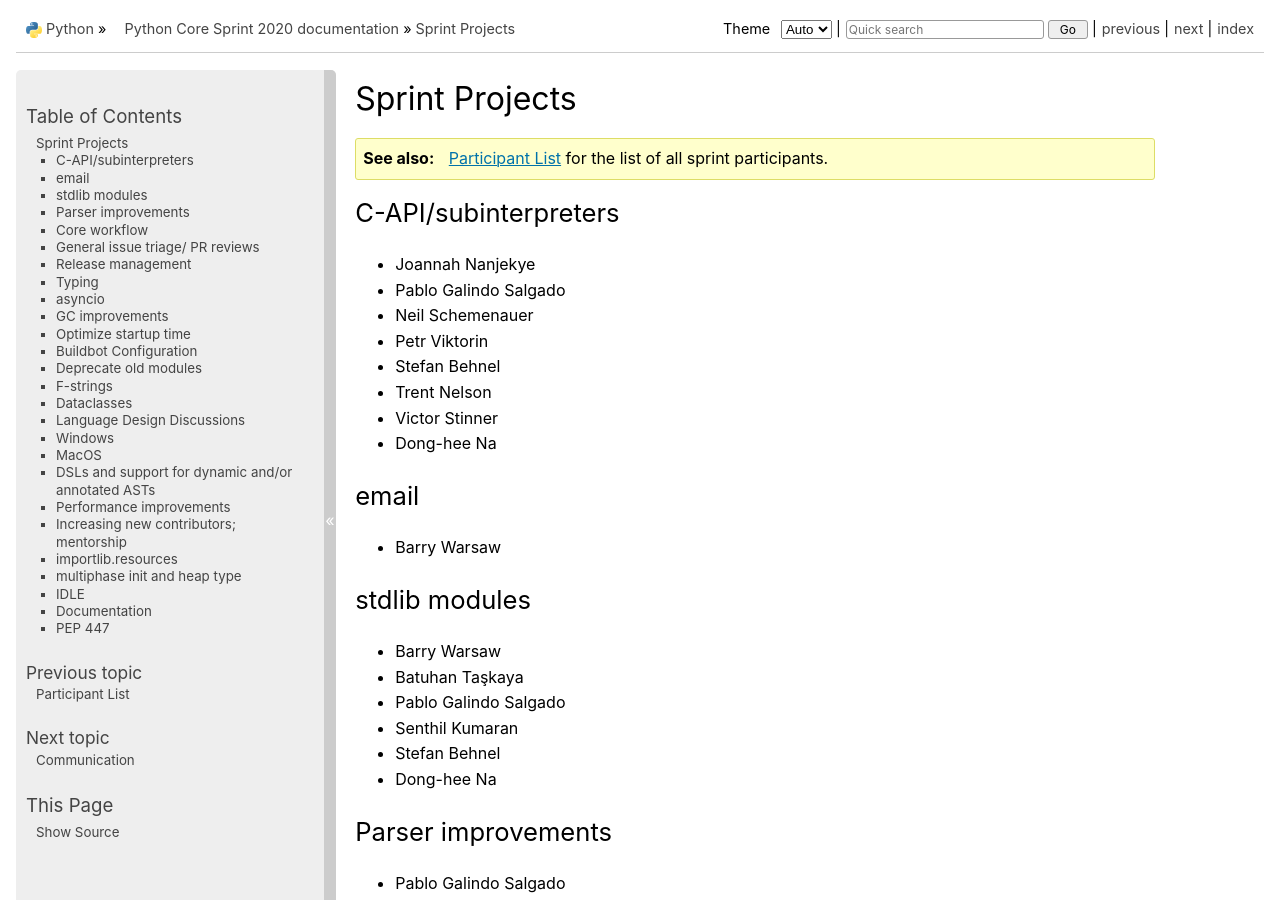
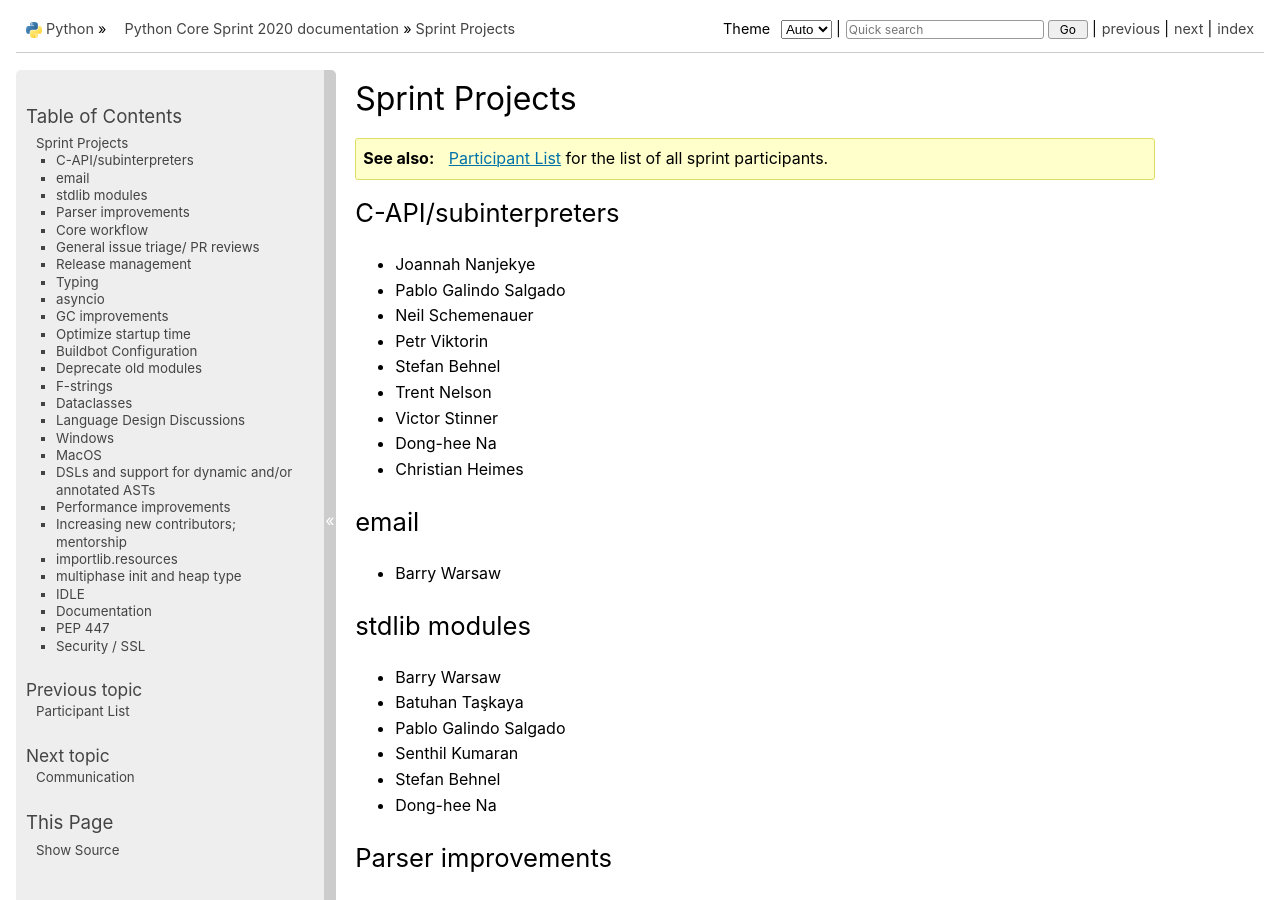
Before and after one commit to python/core-sprint, a Sphinx documentation site: the page built from docs/projects.rst, in a window 1280 px wide and 900 px high. Built offline with Sphinx 7.4.7, drawn with Linux system fonts in a browser that asks for light colours; some of the changed text lies outside the part shown.

Commit message:
Add new participant: Christian Heimes (#29)

```diff
--- a/docs/community_qa.rst
+++ b/docs/community_qa.rst
@@ -42,3 +42,4 @@
 - Thomas Wouters
 - Yury Selivanov, can answer questions re asyncio
 - Steve Dower, if there's relevant question
+- Christian Heimes
--- a/docs/participants.rst
+++ b/docs/participants.rst
@@ -61,6 +61,8 @@
 +------------------------+-------------------+-----------+-------------------+--------------------------------------+
 | Thomas Wouters         | Core Developer    | UTC+2     | Yhg1s             |                                      |
 +------------------------+-------------------+-----------+-------------------+--------------------------------------+
+| Christian Heimes       | Core Developer    | UTC+2     | tiran             |                                      |
++------------------------+-------------------+-----------+-------------------+--------------------------------------+
 | Pablo Galindo Salgado  | Core Developer    | UTC+1     | pablogsal         |                                      |
 +------------------------+-------------------+-----------+-------------------+--------------------------------------+
 | Eric V. Smith          | Core Developer    | UTC-4     | ericvsmith        |                                      |
--- a/docs/projects.rst
+++ b/docs/projects.rst
@@ -20,6 +20,7 @@
 - Trent Nelson
 - Victor Stinner
 - Dong-hee Na
+- Christian Heimes
 
 email
 -----
@@ -171,3 +172,8 @@
 -------
 
 - Ronald Oussoren
+
+Security / SSL
+--------------
+
+- Christian Heimes
```
